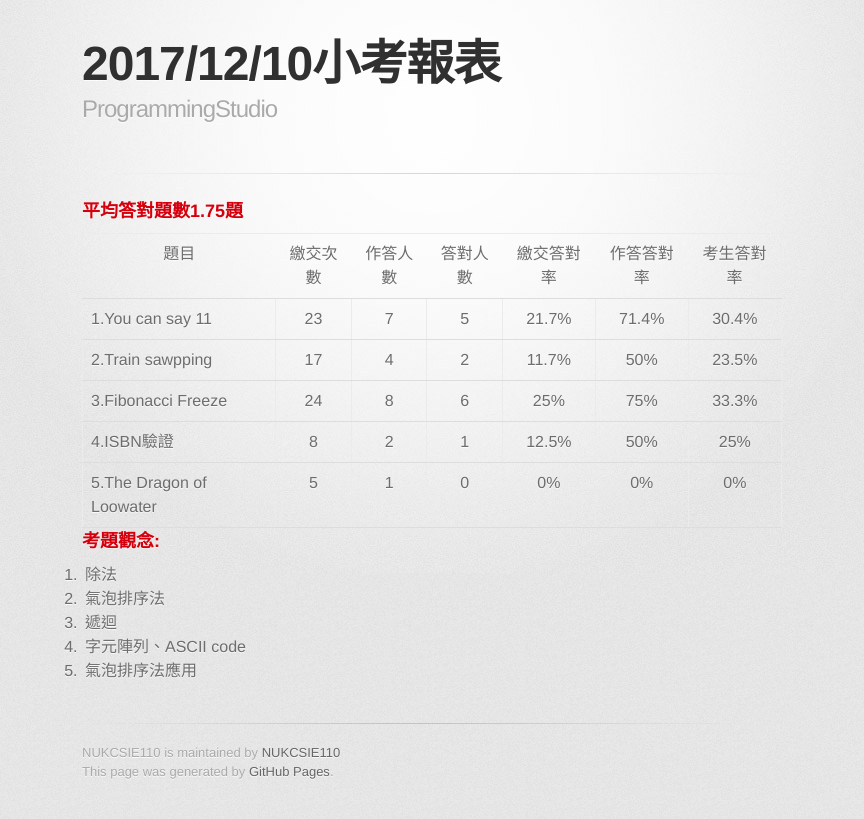
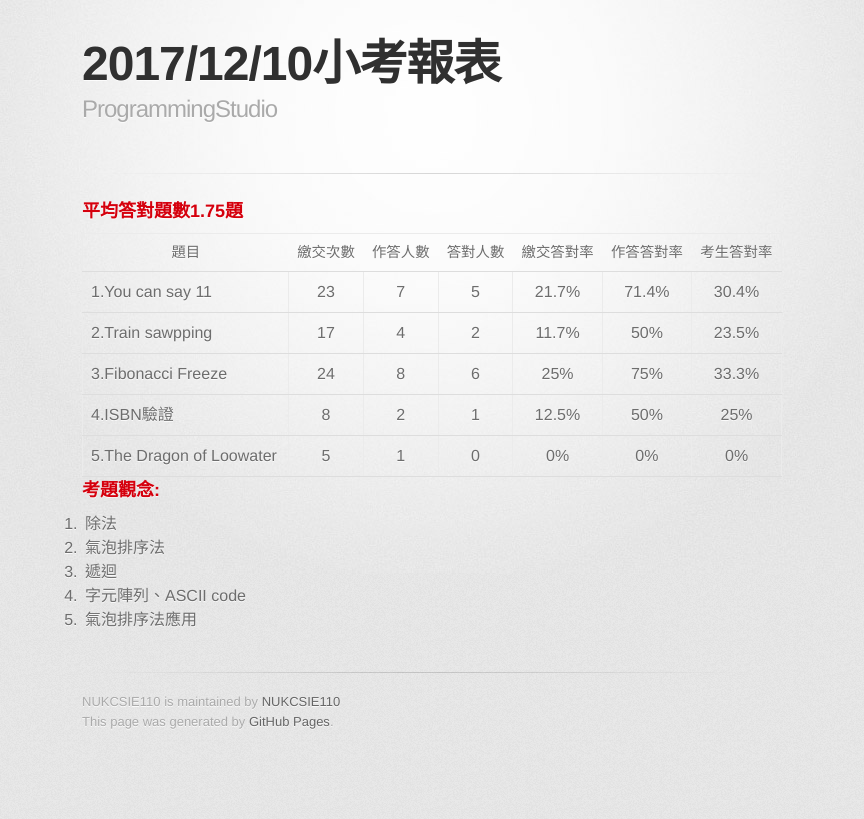
Before and after one commit to NUKCSIE110/ProgrammingStudio, a Jekyll site: the page built from report/20171210.md, in a window 1280 px wide. Shown: the top 819 px of the page, without its empty margins (208-1072 px from the left). Built offline with Jekyll 4.4.1, drawn with Linux system fonts in a browser that asks for light colours; some web fonts are replaced.

Commit message:
font size fix

```diff
--- a/report/20171210.md
+++ b/report/20171210.md
@@ -5,7 +5,7 @@ title: 2017/12/10小考報表
 
 <h3>平均答對題數1.75題</h3>
 <table>
-    <tr>
+    <tr style="font-size:90%;">
         <th>題目</th>
         <th>繳交次數</th>
         <th>作答人數</th>
```
